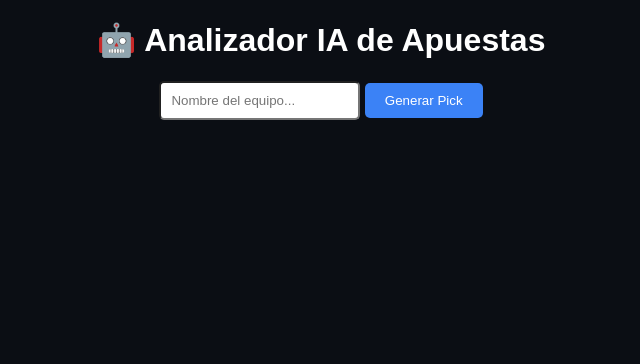
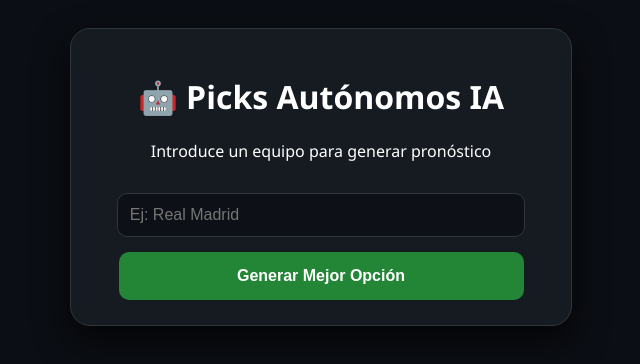
Before and after one commit to pologgomez-7/motor-apuestas, a plain HTML site: page index.html in a window 1280 px wide. Shown: the whole page, without its empty margins (319-959 px from the left). Drawn offline with Linux system fonts and the light colour scheme.

Commit message:
Update index.html

```diff
--- a/index.html
+++ b/index.html
@@ -2,42 +2,49 @@
 <html lang="es">
 <head>
     <meta charset="UTF-8">
-    <title>Motor de Análisis Autónomo</title>
+    <meta name="viewport" content="width=device-width, initial-scale=1.0">
+    <title>Analizador IA de Picks</title>
     <style>
-        body { font-family: sans-serif; background: #0b0e14; color: white; text-align: center; }
-        .card { background: #1c212d; padding: 20px; border-radius: 15px; max-width: 400px; margin: 20px auto; border: 1px solid #3b82f6; }
-        .pick { font-size: 24px; font-weight: bold; color: #10b981; margin: 10px 0; }
-        .stats { color: #94a3b8; font-size: 14px; }
-        button { background: #3b82f6; border: none; padding: 10px 20px; color: white; border-radius: 5px; cursor: pointer; }
+        body { font-family: 'Segoe UI', sans-serif; background: #0b0e14; color: white; text-align: center; padding: 20px; }
+        .container { max-width: 450px; margin: auto; background: #161b22; padding: 25px; border-radius: 20px; border: 1px solid #30363d; box-shadow: 0 15px 35px rgba(0,0,0,0.7); }
+        input { width: 85%; padding: 12px; margin: 15px 0; border-radius: 10px; border: 1px solid #30363d; background: #0d1117; color: white; font-size: 16px; }
+        button { background: #238636; color: white; border: none; padding: 15px; border-radius: 10px; cursor: pointer; font-weight: bold; width: 90%; font-size: 16px; }
+        .result-card { margin-top: 25px; padding: 20px; border-radius: 15px; background: #21262d; border-left: 6px solid #238636; text-align: left; }
+        .pick-value { color: #58a6ff; font-size: 20px; font-weight: bold; display: block; margin-top: 5px; }
+        .badge { background: #388bfd33; color: #58a6ff; padding: 4px 10px; border-radius: 20px; font-size: 12px; }
     </style>
 </head>
 <body>
-    <h1>🤖 Analizador IA de Apuestas</h1>
-    <input type="text" id="team" placeholder="Nombre del equipo..." style="padding: 10px; border-radius: 5px;">
-    <button onclick="generarAnálisis()">Generar Pick</button>
-
-    <div id="resultado"></div>
+    <div class="container">
+        <h1>🤖 Picks Autónomos IA</h1>
+        <p>Introduce un equipo para generar pronóstico</p>
+        <input type="text" id="equipo" placeholder="Ej: Real Madrid">
+        <button onclick="analizar()">Generar Mejor Opción</button>
+        <div id="resultado"></div>
+    </div>
 
     <script>
-        async function generarAnálisis() {
-            const team = document.getElementById('team').value;
+        async function analizar() {
+            const eq = document.getElementById('equipo').value;
             const resDiv = document.getElementById('resultado');
-            resDiv.innerHTML = "Calculando probabilidades...";
+            if(!eq) return;
+            resDiv.innerHTML = "<p>Calculando promedios y picks...</p>";
 
-            const res = await fetch(`/api/index?team=${team}`);
-            const data = await res.json();
+            try {
+                const r = await fetch(`/api/index?team=${eq}`);
+                const d = await r.json();
 
-            resDiv.innerHTML = `
-                <div class="card">
-                    <h3>Análisis para: ${data.equipo}</h3>
-                    <div class="stats">Promedio Goles (Last 10): ${data.promedioGoles}</div>
-                    <p>Mejor Opción Goles:</p>
-                    <div class="pick">${data.recomendacionGoles}</div>
-                    <p>Mejor Opción Córneres:</p>
-                    <div class="pick">${data.recomendacionCorners} Córneres</div>
-                    <div style="color: #fbbf24">Nivel de Confianza: ${data.confianza}</div>
-                </div>
-            `;
+                resDiv.innerHTML = `
+                    <div class="result-card">
+                        <span class="badge">Análisis Completo: ${d.equipo}</span>
+                        <p>🎯 Mejor Pick Goles: <span class="pick-value">${d.pick_goles}</span></p>
+                        <p>🚩 Pick Córneres: <span class="pick-value">${d.pick_corners}</span></p>
+                        <p>📊 Confianza IA: <span style="color:#3fb950">${d.probabilidad}</span></p>
+                        <small style="color:#8b949e">Promedio Goles (Last 10): ${d.goles}</small>
+                    </div>`;
+            } catch (e) {
+                resDiv.innerHTML = "<p style='color:#f85149'>❌ Error: Verifica tu API_KEY en Vercel.</p>";
+            }
         }
     </script>
 </body>
```
